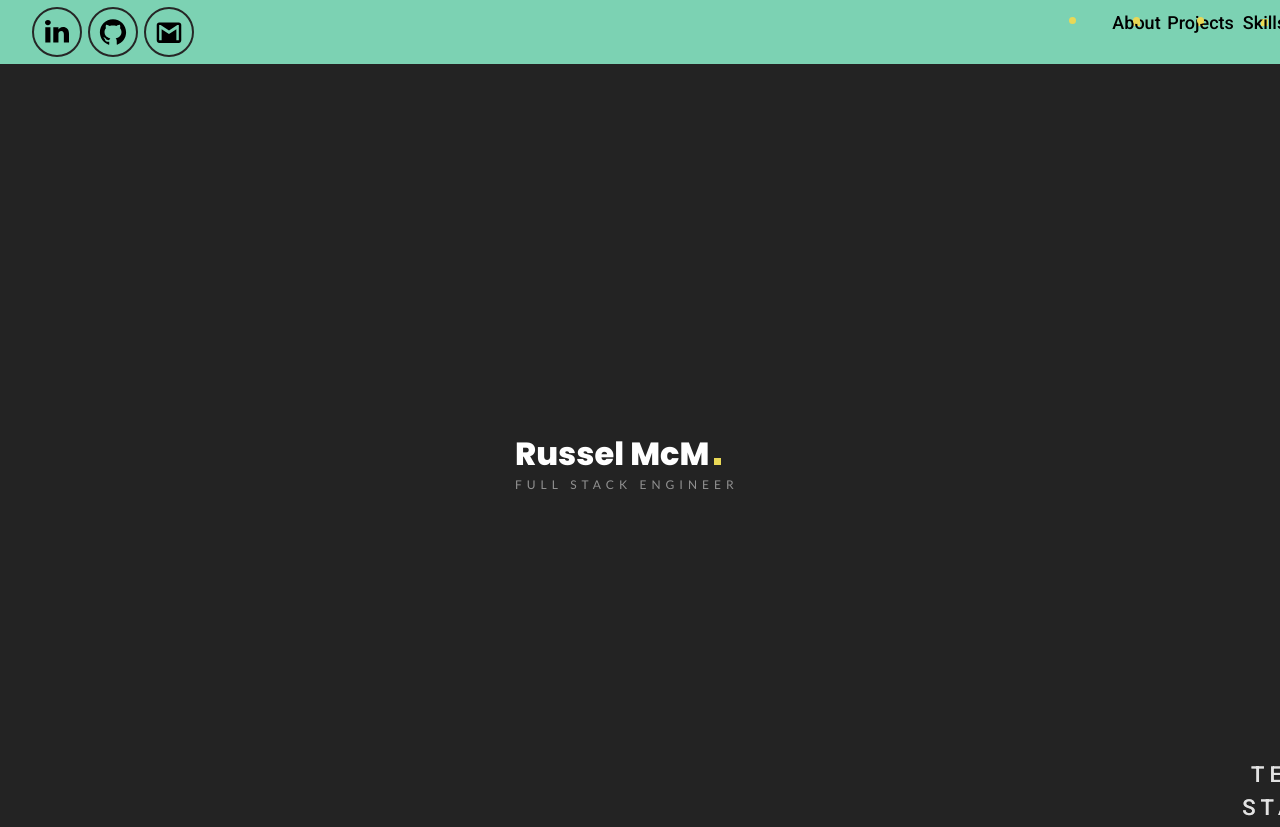
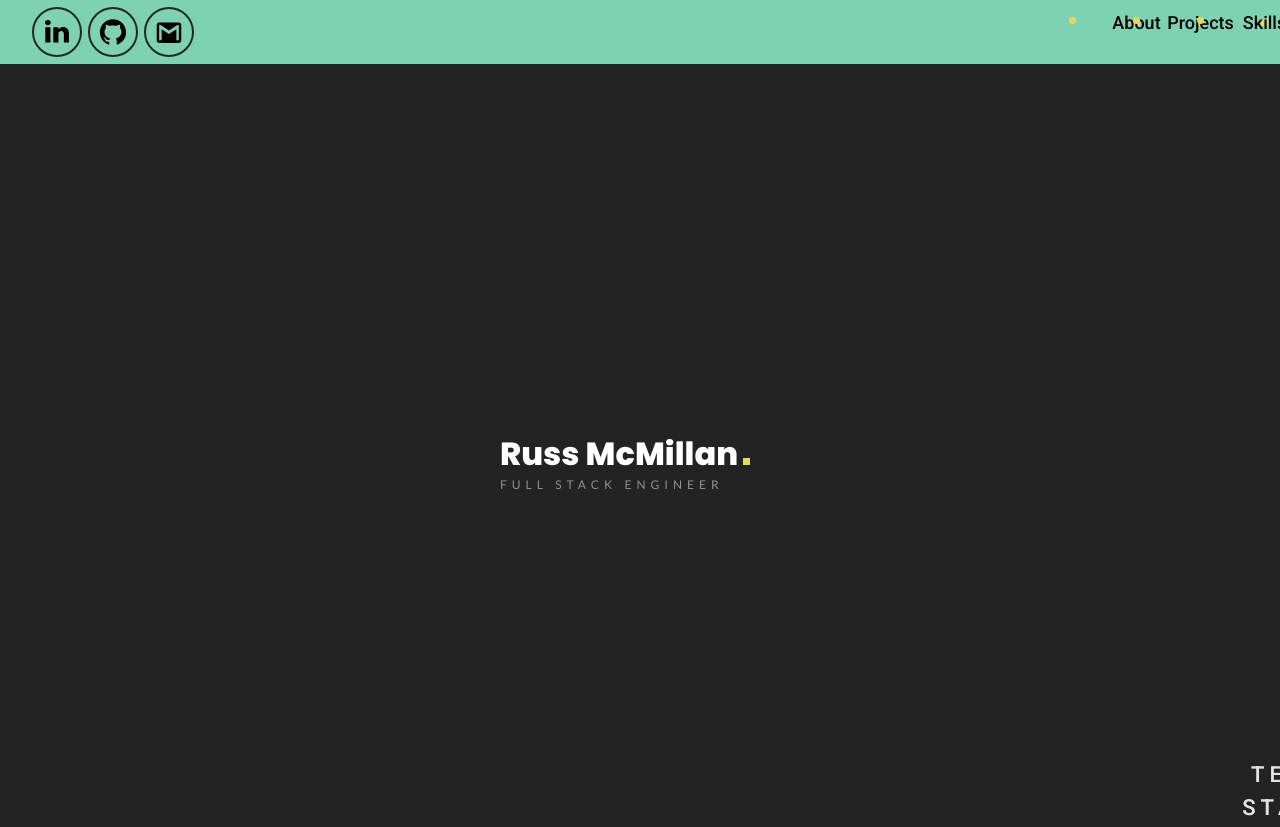
Before and after one commit to rfmcmillan/portfolio, a React app: page / in a window 1280 px wide. Shown: the top 827 px of the page. Built offline with nearby package versions, Linux system fonts and the light colour scheme.

Commit message:
name is better

```diff
--- a/client/components/Banner.js
+++ b/client/components/Banner.js
@@ -33,8 +33,8 @@ const Banner = () => {
       <div className="box">
         <div className="title">
           <span className="block-1"></span>
-          <h1>
-            Russel McM<span></span>
+          <h1 id="full-name">
+            Russ McMillan<span></span>
           </h1>
         </div>
 
--- a/public/index.html
+++ b/public/index.html
@@ -3,7 +3,7 @@
   <head>
     <meta charset='utf-8'>
     <meta name='viewport' content='width=device-width initial-scale=1.0'>
-    <title>Russel McMillan</title>
+    <title>Russ McMillan</title>
     <link rel="icon" type="image/x-icon" href="./assets/favicon.ico" />
     <link rel="preconnect" href="https://fonts.googleapis.com">
     <link rel="preconnect" href="https://fonts.gstatic.com" crossorigin>
--- a/public/style.css
+++ b/public/style.css
@@ -42,7 +42,7 @@ html {
 }
 
 .box {
-  width: 250px;
+  width: 280px;
   height: 250px;
   position: relative;
   display: flex;
```
